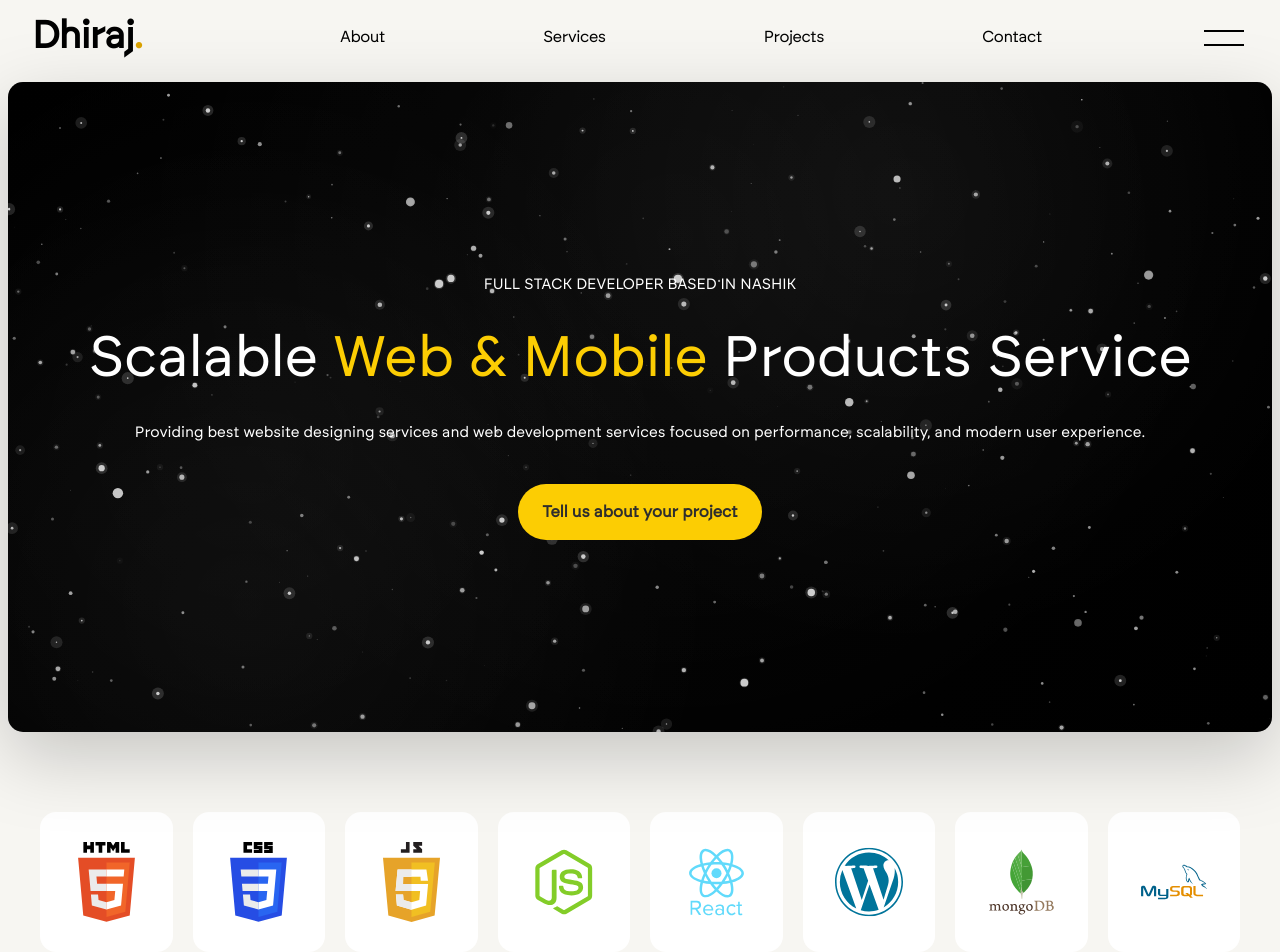
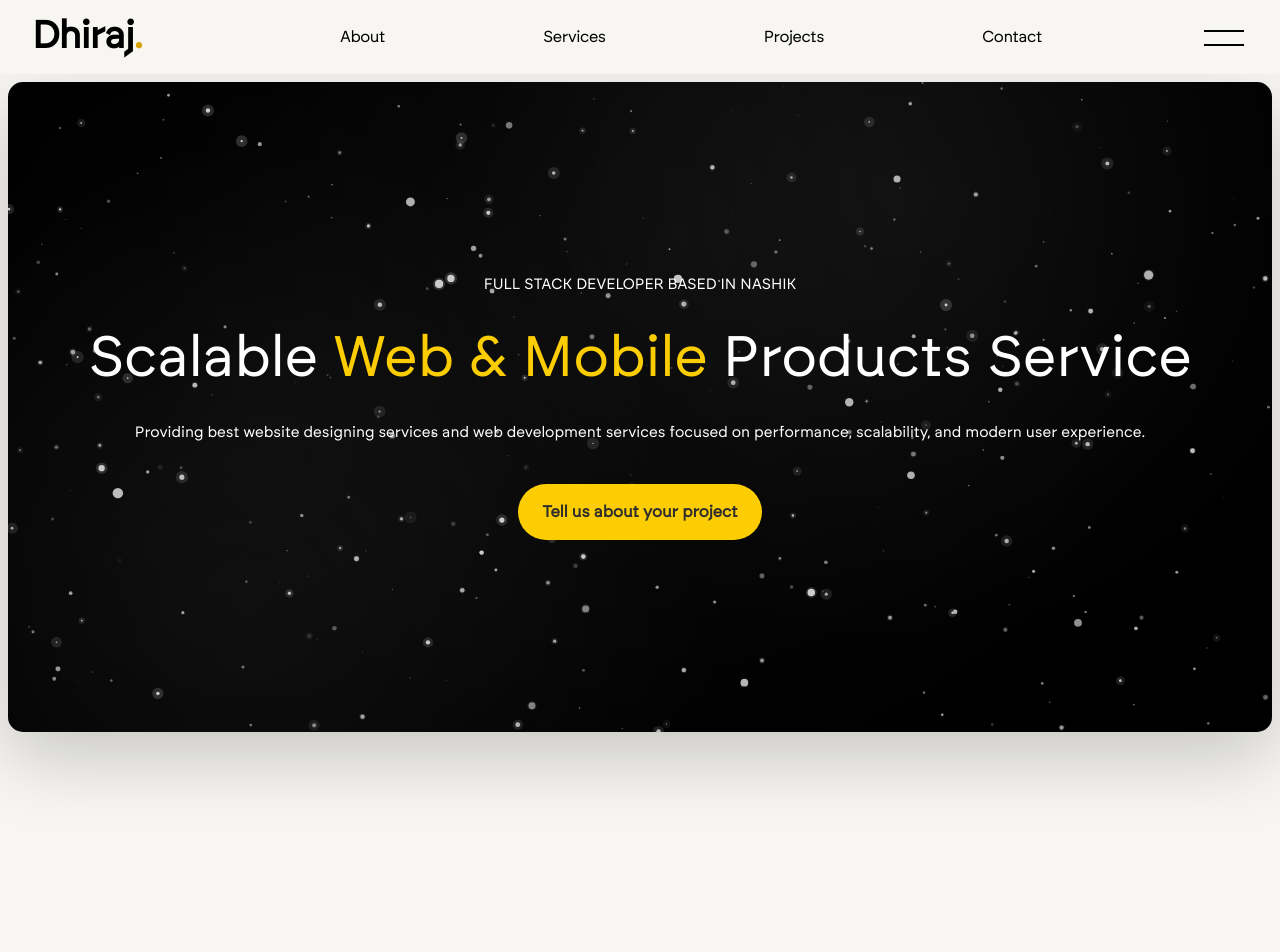
Before and after one commit to dhiraj2619/dhiraj-web-portfolioweb, a Next.js app: page / in a window 1280 px wide. Shown: the top 952 px of the page. Built offline with nearby package versions, Linux system fonts and the light colour scheme.

Commit message:
some updates

```diff
--- a/src/app/backup/Hello.js
+++ b/src/app/backup/Hello.js
@@ -249,110 +249,3 @@ const skills = [
 // };
 
 // export default SkillsSection;
-
-
-"use client";
-
-import React, { useEffect, useRef, useState } from "react";
-import HeroBanner from "../herobanner/HeroBanner";
-
-const Skills = [
-  { id: 1, skillImg: "/assets/images/icons/html.svg" },
-  { id: 2, skillImg: "/assets/images/icons/css.svg" },
-  { id: 3, skillImg: "/assets/images/icons/javascript.svg" },
-  { id: 4, skillImg: "/assets/images/icons/node-js.svg" },
-  { id: 5, skillImg: "/assets/images/icons/react.svg" },
-  { id: 6, skillImg: "/assets/images/icons/wordpress.svg" },
-  { id: 7, skillImg: "/assets/images/icons/mongodb.svg" },
-  { id: 8, skillImg: "/assets/images/icons/mysql.svg" },
-];
-
-const clamp = (value, min, max) => Math.min(max, Math.max(min, value));
-
-const HeroSkillsReveal = () => {
-  const rootRef = useRef(null);
-  const [progress, setProgress] = useState(0);
-
-  useEffect(() => {
-    let rafId = 0;
-
-    const update = () => {
-      const root = rootRef.current;
-      if (!root) return;
-
-      const rect = root.getBoundingClientRect();
-      const travel = Math.max(900, Math.min(1300, window.innerHeight * 1.4));
-      const next = clamp((-rect.top || 0) / travel, 0, 1);
-      setProgress(next);
-      rafId = 0;
-    };
-
-    const onScrollOrResize = () => {
-      if (!rafId) rafId = window.requestAnimationFrame(update);
-    };
-
-    update();
-    window.addEventListener("scroll", onScrollOrResize, { passive: true });
-    window.addEventListener("resize", onScrollOrResize);
-
-    return () => {
-      window.removeEventListener("scroll", onScrollOrResize);
-      window.removeEventListener("resize", onScrollOrResize);
-      if (rafId) window.cancelAnimationFrame(rafId);
-    };
-  }, []);
-
-  const heroScale = 1 - progress * 0.07;
-  const heroShift = -progress * 520;
-  const heroShadow = 0.2 + progress * 0.35;
-
-  // Delay reveal until hero has already moved up a lot.
-  const revealProgress = clamp((progress - 0.64) / 0.36, 0, 1);
-
-  // Pull out from behind: starts hidden above, then moves downward.
-  const skillsPullDown = -180 + revealProgress * 240;
-  const skillsOpacity = 0.2 + revealProgress * 0.8;
-
-  return (
-    <section ref={rootRef} className="relative h-[195vh] bg-black">
-      <div className="sticky top-0 h-screen overflow-hidden">
-        <div className="absolute inset-x-0 top-0 z-30 pt-2">
-          <HeroBanner
-            className="transition-[transform] duration-150 ease-out"
-            style={{
-              transform: `translateY(${heroShift}px) scale(${heroScale})`,
-              transformOrigin: "center top",
-              filter: `drop-shadow(0 24px 36px rgba(0, 0, 0, ${heroShadow.toFixed(3)}))`,
-            }}
-          />
-        </div>
-
-        <div
-          className="absolute inset-x-0 z-20 px-4 md:px-8"
-          style={{
-            top: "72vh",
-            transform: `translateY(${skillsPullDown}px)`,
-            opacity: skillsOpacity,
-          }}
-        >
-          <div className="max-w-8xl mx-auto px-2 md:px-6">
-            <div className="rounded-[26px] border border-zinc-800 bg-[#060606] px-4 py-8 md:px-10 md:py-12 shadow-[0_20px_80px_rgba(0,0,0,0.8)]">
-              <div className="grid grid-cols-2 md:grid-cols-4 lg:grid-cols-8 gap-4 md:gap-5">
-                {Skills.map((item) => (
-                  <div
-                    key={item.id}
-                    className="bg-white p-5 md:p-8 h-[110px] md:h-[140px] w-full flex justify-center items-center rounded-2xl"
-                  >
-                    <img src={item.skillImg} className="h-14 md:h-20 w-auto" alt={`skill-${item.id}`} />
-                  </div>
-                ))}
-              </div>
-            </div>
-          </div>
-        </div>
-      </div>
-    </section>
-  );
-};
-
-export default HeroSkillsReveal;
--- a/src/app/components/skills/HeroSkillsReveal.jsx
+++ b/src/app/components/skills/HeroSkillsReveal.jsx
@@ -4,38 +4,14 @@ import React, { useEffect, useRef, useState } from "react";
 import HeroBanner from "../herobanner/HeroBanner";
 
 const Skills = [
-  {
-    id: 1,
-    skillImg: "/assets/images/icons/html.svg",
-  },
-  {
-    id: 2,
-    skillImg: "/assets/images/icons/css.svg",
-  },
-  {
-    id: 3,
-    skillImg: "/assets/images/icons/javascript.svg",
-  },
-  {
-    id: 4,
-    skillImg: "/assets/images/icons/node-js.svg",
-  },
-  {
-    id: 5,
-    skillImg: "/assets/images/icons/react.svg",
-  },
-  {
-    id: 6,
-    skillImg: "/assets/images/icons/wordpress.svg",
-  },
-  {
-    id: 7,
-    skillImg: "/assets/images/icons/mongodb.svg",
-  },
-  {
-    id: 8,
-    skillImg: "/assets/images/icons/mysql.svg",
-  },
+  { id: 1, skillImg: "/assets/images/icons/html.svg" },
+  { id: 2, skillImg: "/assets/images/icons/css.svg" },
+  { id: 3, skillImg: "/assets/images/icons/javascript.svg" },
+  { id: 4, skillImg: "/assets/images/icons/node-js.svg" },
+  { id: 5, skillImg: "/assets/images/icons/react.svg" },
+  { id: 6, skillImg: "/assets/images/icons/wordpress.svg" },
+  { id: 7, skillImg: "/assets/images/icons/mongodb.svg" },
+  { id: 8, skillImg: "/assets/images/icons/mysql.svg" },
 ];
 
 const clamp = (value, min, max) => Math.min(max, Math.max(min, value));
@@ -52,16 +28,14 @@ const HeroSkillsReveal = () => {
       if (!root) return;
 
       const rect = root.getBoundingClientRect();
-      const travel = Math.max(520, Math.min(860, window.innerHeight * 0.95));
+      const travel = Math.max(900, Math.min(1300, window.innerHeight * 1.4));
       const next = clamp((-rect.top || 0) / travel, 0, 1);
       setProgress(next);
       rafId = 0;
     };
 
     const onScrollOrResize = () => {
-      if (!rafId) {
-        rafId = window.requestAnimationFrame(update);
-      }
+      if (!rafId) rafId = window.requestAnimationFrame(update);
     };
 
     update();
@@ -75,15 +49,20 @@ const HeroSkillsReveal = () => {
     };
   }, []);
 
-  const heroScale = 1 - progress * 0.08;
-  const heroShift = -progress * 420;
+  const heroScale = 1 - progress * 0.07;
+  const heroShift = -progress * 520;
   const heroShadow = 0.2 + progress * 0.35;
-  const revealProgress = clamp((progress - 0.58) / 0.42, 0, 1);
-  const skillsPullDown = -110 + revealProgress * 165;
+
+  // Delay reveal until hero has already moved up a lot.
+  const revealProgress = clamp((progress - 0.64) / 0.36, 0, 1);
+
+  // Pull out from behind: starts hidden above, then moves downward.
+  const skillsPullDown = -180 + revealProgress * 240;
 
   return (
-    <section ref={rootRef} className="">
-      <div className="sticky top-0 z-30 pt-2">
+    <section ref={rootRef} className="relative h-[195vh]">
+      <div className="sticky top-0 h-screen overflow-hidden">
+        <div className="absolute inset-x-0 top-0 z-30 pt-2">
           <HeroBanner
             className="transition-[transform] duration-150 ease-out"
             style={{
@@ -94,14 +73,28 @@ const HeroSkillsReveal = () => {
           />
         </div>
 
-      <div className="relative mt-20">
-        <div className="max-w-8xl mx-auto px-10">
-          <div className="grid grid-cols-8 gap-x-5">
-            {Skills.map((item, i) => (
-              <div className="bg-[#ffffff] p-8 h-[140px] w-full flex justify-center items-center rounded-2xl">
-                <img src={item.skillImg} className="h-20 w-auto" alt={item.skillImg} />
+        <div
+          className="absolute inset-x-0 z-20 px-4 md:px-8"
+          style={{
+            top: "72vh",
+            transform: `translateY(${skillsPullDown}px)`,
+          }}
+        >
+          <div className="max-w-8xl mx-auto px-2 md:px-6">
+            <div className="grid grid-cols-2 md:grid-cols-4 lg:grid-cols-8 gap-4 md:gap-5">
+              {Skills.map((item) => (
+                <div
+                  key={item.id}
+                  className="bg-white p-5 md:p-8 h-[110px] md:h-[140px] w-full flex justify-center items-center rounded-2xl"
+                >
+                  <img
+                    src={item.skillImg}
+                    className="h-14 md:h-20 w-auto"
+                    alt={`skill-${item.id}`}
+                  />
                 </div>
               ))}
+            </div>
           </div>
         </div>
       </div>
```
Lines whose indentation alone changed are shown as unchanged.
